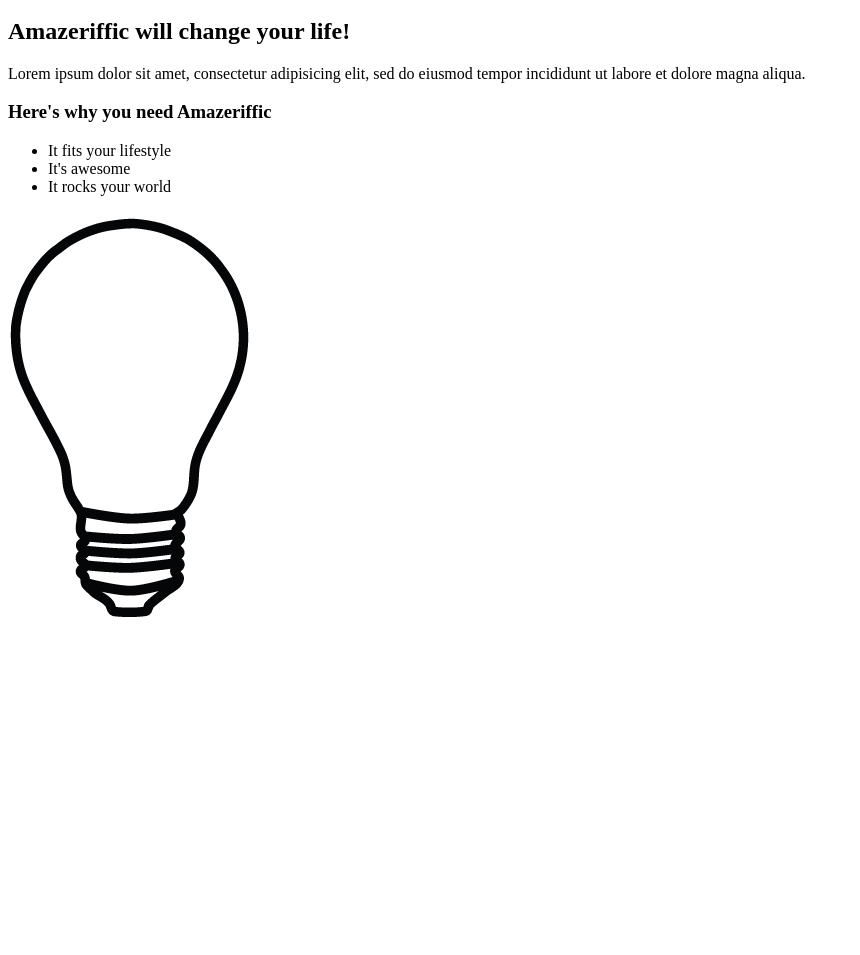
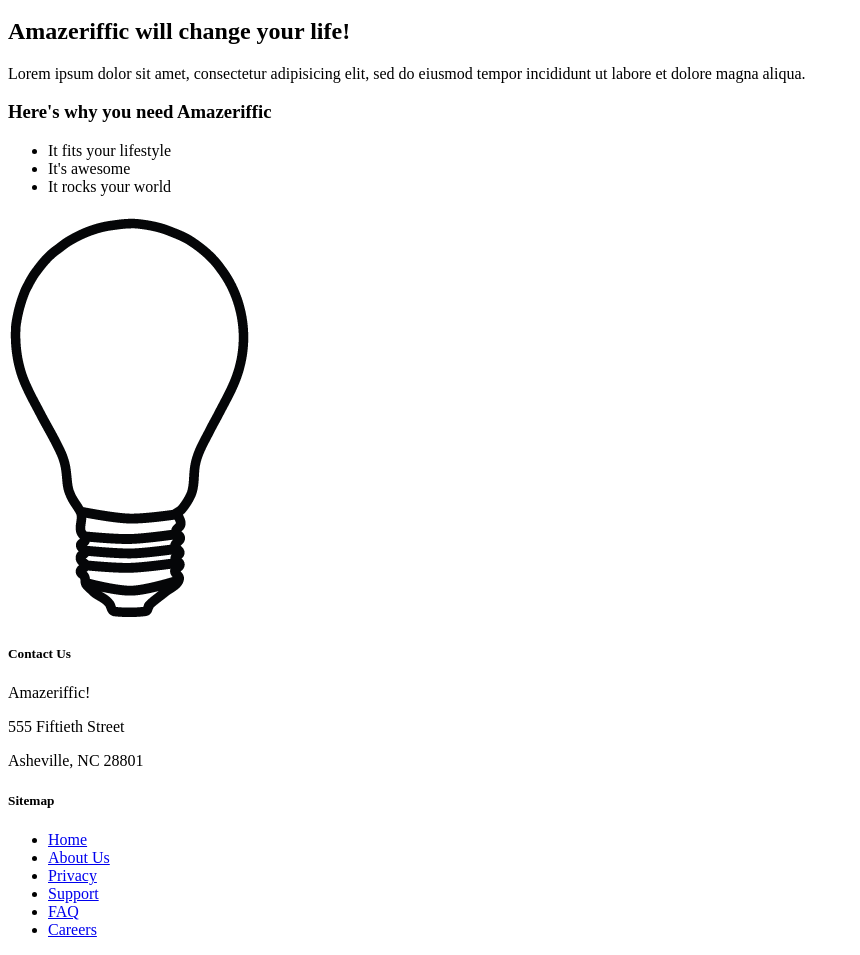
Before and after one commit to BytingBucs2-0/JohnTruong_Amazerific, a plain HTML site: page index.html in a window 1280 px wide. Shown: the part 100-1055 px from the top of the page, without its empty margins (0-860 px from the left). Before the commit the page ends 800 px from the top, so only its background shows below. Drawn offline with Linux system fonts and the light colour scheme.

Commit message:
Add footer

```diff
--- a/index.html
+++ b/index.html
@@ -29,6 +29,24 @@
 		</main>
 
 		<footer>
+			<div class="contact">
+				<h5>Contact Us</h5>
+				<p>Amazeriffic!</p>
+				<p>555 Fiftieth Street</p>
+				<p>Asheville, NC 28801</p>
+			</div>
+
+			<div class="sitemap">
+				<h5>Sitemap</h5>
+				<ul>
+					<li><a href="#">Home</a></li>
+					<li><a href="#">About Us</a></li>
+					<li><a href="#">Privacy</a></li>
+					<li><a href="#">Support</a></li>
+					<li><a href="#">FAQ</a></li>
+					<li><a href="#">Careers</a></li>
+				</ul>
+			</div>
 		</footer>
 	</body>
 </html>
```
